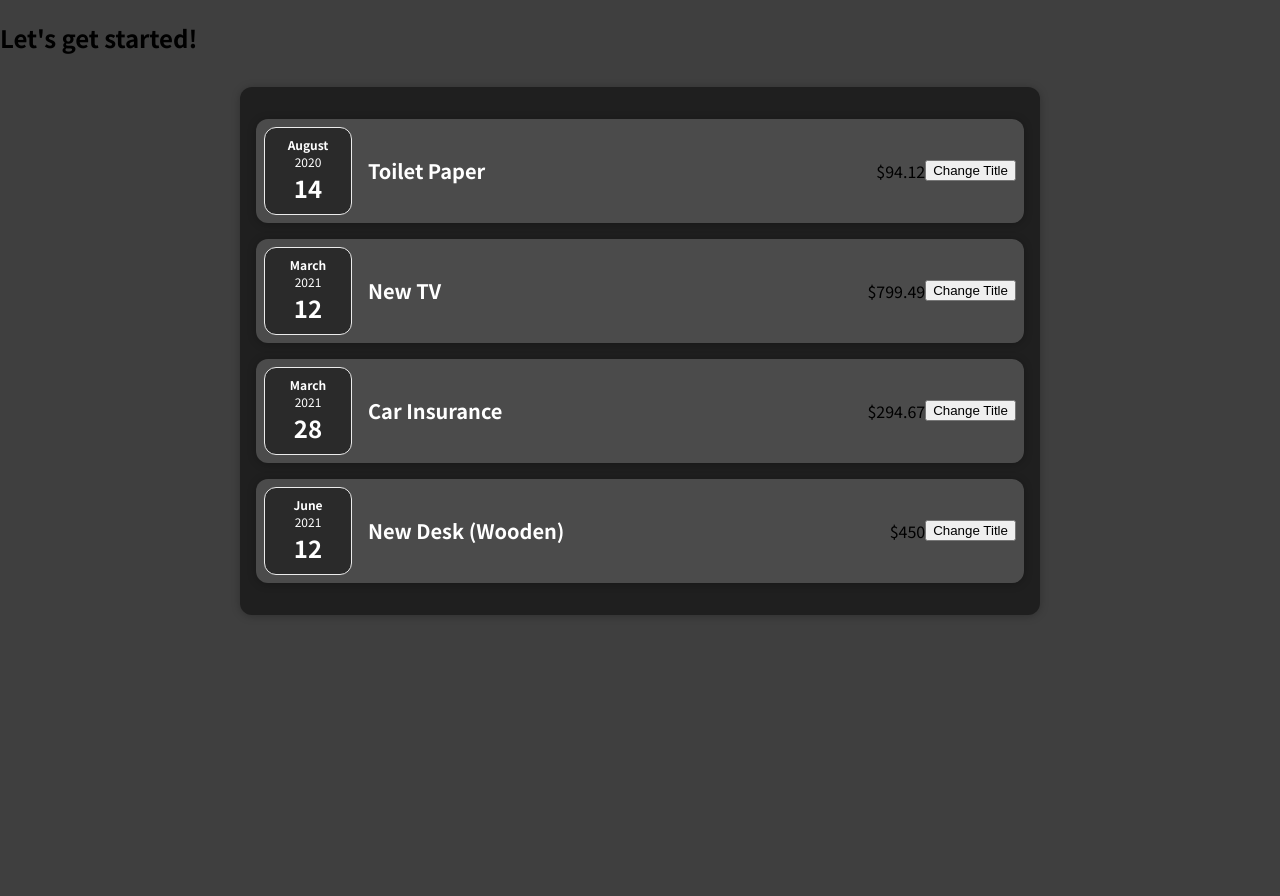
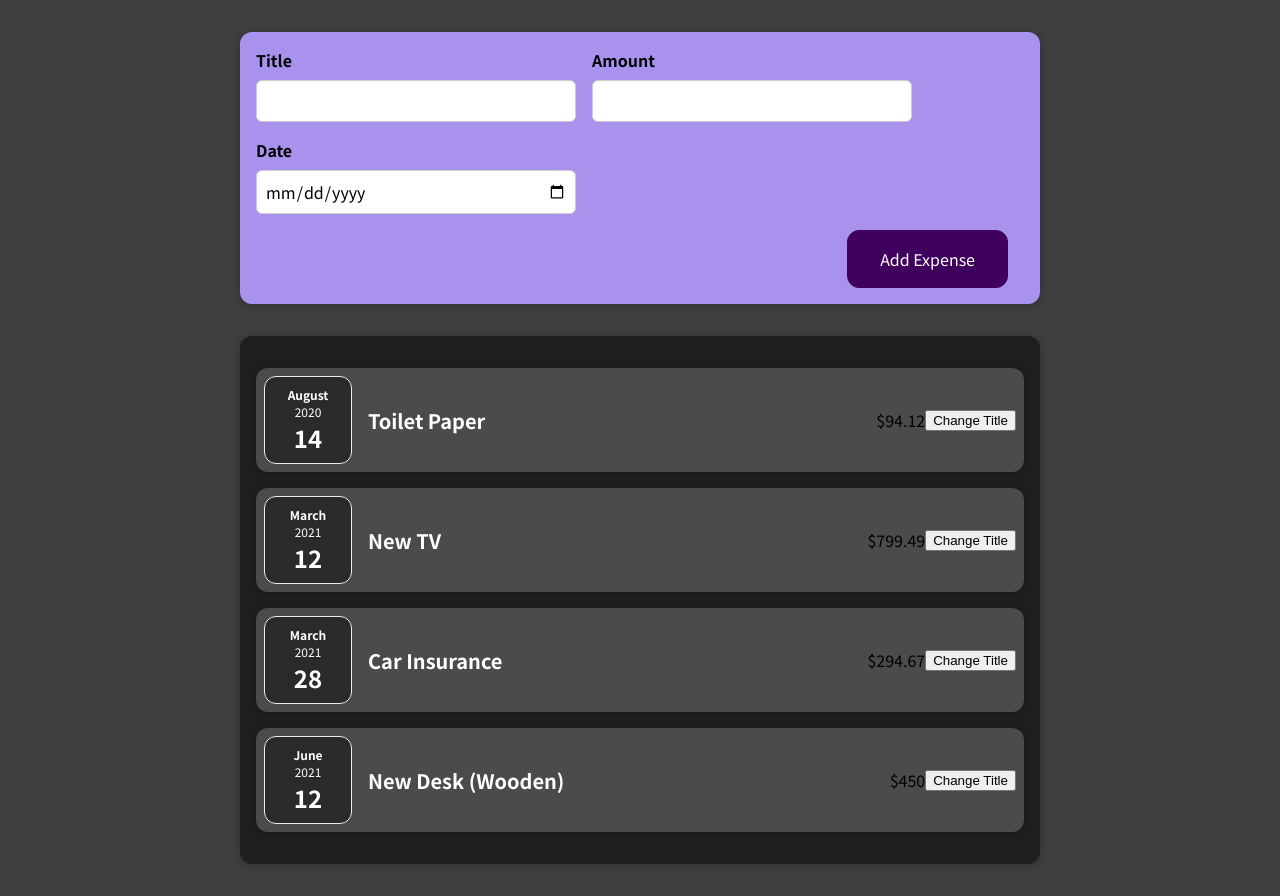
Before and after one commit to staser12/reactjs_course, a React (Create React App) app: page / in a window 1280 px wide. Before the commit the page ends 800 px from the top, so only its background shows below. Built offline with nearby package versions, Linux system fonts and the light colour scheme.

Commit message:
adding form for new expense
Signed-off-by: Stanislav Radomskiy <staserdevel@gmail.com>

```diff
--- a/src/App.js
+++ b/src/App.js
@@ -1,4 +1,5 @@
-import Expenses from "./components/Expenses/Expenses";
+import Expenses from './components/Expenses/Expenses';
+import NewExpense from './components/NewExpense/NewExpense';
 
 const App = () => {
   const expenses = [
@@ -25,7 +26,7 @@
 
   return (
     <div>
-      <h2>Let's get started!</h2>
+      <NewExpense />
       <Expenses expenses={expenses}></Expenses>
     </div>
   );
--- /dev/null
+++ b/src/components/NewExpense/ExpenseForm.css
@@ -0,0 +1,26 @@
+.new-expense__controls {
+  display: flex;
+  flex-wrap: wrap;
+  gap: 1rem;
+  margin-bottom: 1rem;
+  text-align: left;
+}
+
+.new-expense__control label {
+  font-weight: bold;
+  margin-bottom: 0.5rem;
+  display: block;
+}
+
+.new-expense__control input {
+  font: inherit;
+  padding: 0.5rem;
+  border-radius: 6px;
+  border: 1px solid #ccc;
+  width: 20rem;
+  max-width: 100%;
+}
+
+.new-expense__actions {
+  text-align: right;
+}
--- /dev/null
+++ b/src/components/NewExpense/ExpenseForm.js
@@ -0,0 +1,29 @@
+import React from 'react';
+import './ExpenseForm.css';
+
+const ExpenseForm = () => {
+  return (
+    <form>
+      <div className="new-expense__controls">
+        <div className="new-expense__control">
+          <label>Title</label>
+          <input type="text" />
+        </div>
+        <div className="new-expense__control">
+          <label>Amount</label>
+          <input type="number" min="0.01" step="0.01" />
+        </div>
+        <div className="new-expense__control">
+          <label>Date</label>
+          <input type="date" min="2019-01-01" max="2022-12-31"/>
+        </div>
+      </div>
+      <div className="new-expense__actions">
+        <button type="Submit">Add Expense</button>
+      </div>
+    </form>
+  );
+}
+
+
+export default ExpenseForm;
--- /dev/null
+++ b/src/components/NewExpense/NewExpense.css
@@ -0,0 +1,38 @@
+.new-expense {
+  background-color: #a892ee;
+  padding: 1rem;
+  margin: 2rem auto;
+  width: 50rem;
+  max-width: 95%;
+  border-radius: 12px;
+  text-align: center;
+  box-shadow: 0 1px 8px rgba(0, 0, 0, 0.25);
+}
+
+.new-expense button {
+  font: inherit;
+  cursor: pointer;
+  padding: 1rem 2rem;
+  border: 1px solid #40005d;
+  background-color: #40005d;
+  color: white;
+  border-radius: 12px;
+  margin-right: 1rem;
+}
+
+.new-expense button:hover,
+.new-expense button:active {
+  background-color: #510674;
+  border-color: #510674;
+}
+
+.new-expense button.alternative {
+  color: #220131;
+  border-color: transparent;
+  background-color: transparent;
+}
+
+.new-expense button.alternative:hover,
+.new-expense button.alternative:active {
+  background-color: #ddb3f8;
+}
--- /dev/null
+++ b/src/components/NewExpense/NewExpense.js
@@ -0,0 +1,13 @@
+import React from 'react';
+import './NewExpense.css';
+
+import ExpenseForm from './ExpenseForm';
+
+const NewExpense = () => {
+  return <div className="new-expense">
+    <ExpenseForm />
+  </div>
+}
+
+
+export default NewExpense;
```
